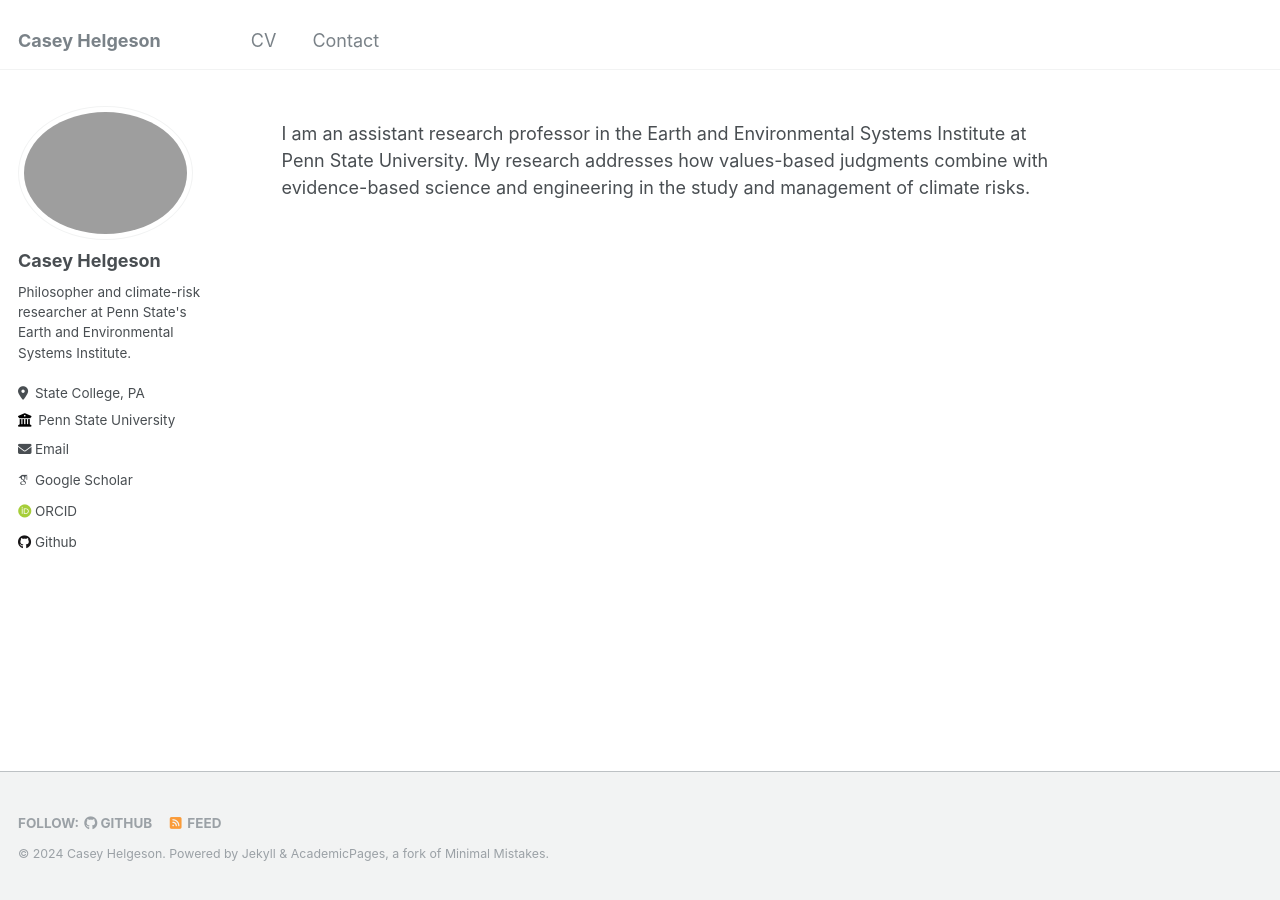
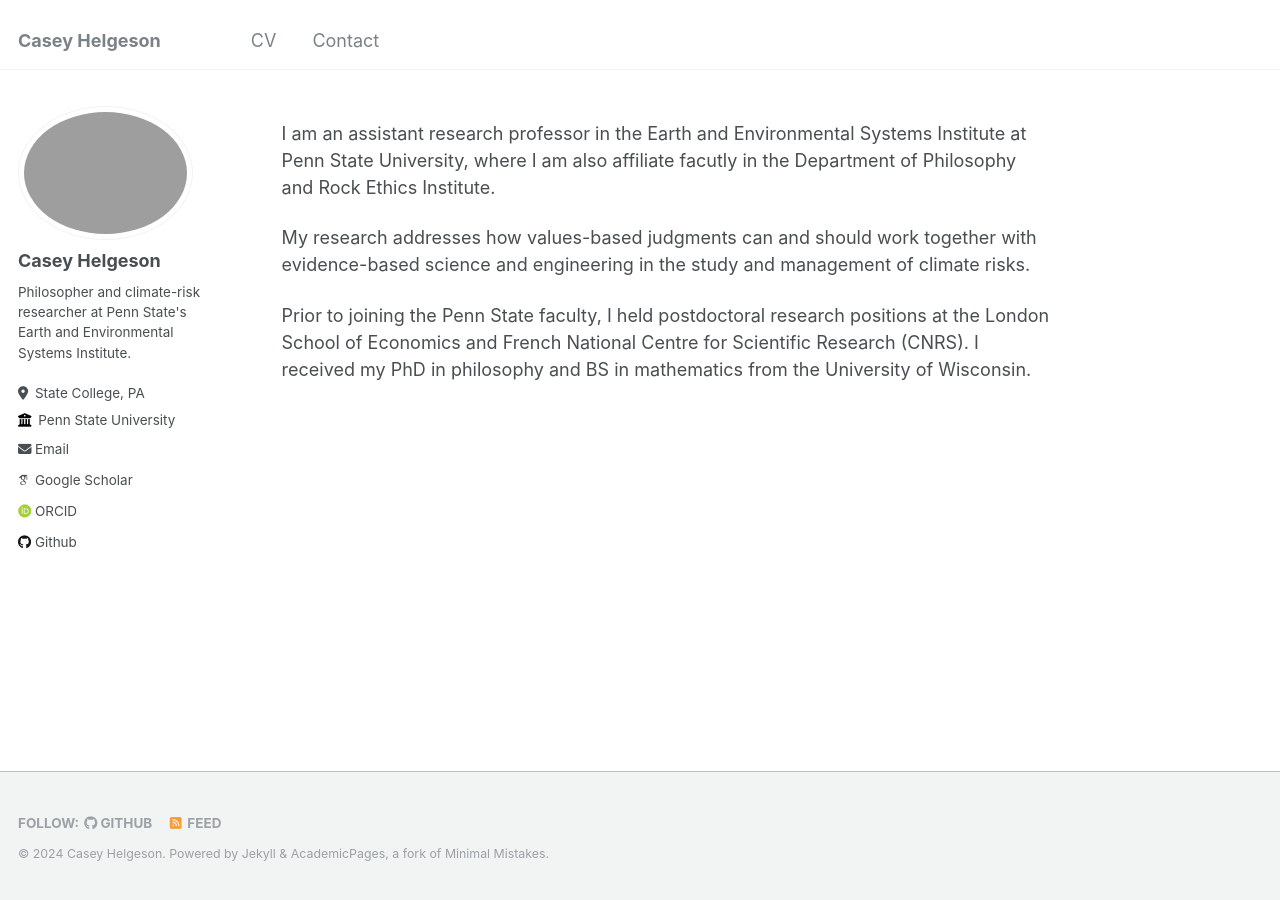
Before and after one commit to caseyhelgeson/caseyhelgeson.github.io, a Jekyll site: the page built from _pages/about.md, in a window 1280 px wide. Built offline with Jekyll 4.4.1, drawn with Linux system fonts in a browser that asks for light colours; some web fonts are replaced.

Commit message:
Update about.md

```diff
--- a/_pages/about.md
+++ b/_pages/about.md
@@ -7,4 +7,8 @@ redirect_from:
   - /about.html
 ---
 
-I am an assistant research professor in the Earth and Environmental Systems Institute at Penn State University. My research addresses how values-based judgments combine with evidence-based science and engineering in the study and management of climate risks.
+I am an assistant research professor in the Earth and Environmental Systems Institute at Penn State University, where I am also affiliate facutly in the Department of Philosophy and Rock Ethics Institute.
+
+My research addresses how values-based judgments can and should work together with evidence-based science and engineering in the study and management of climate risks.
+
+Prior to joining the Penn State faculty, I held postdoctoral research positions at the London School of Economics and French National Centre for Scientific Research (CNRS). I received my PhD in philosophy and BS in mathematics from the University of Wisconsin.
```
